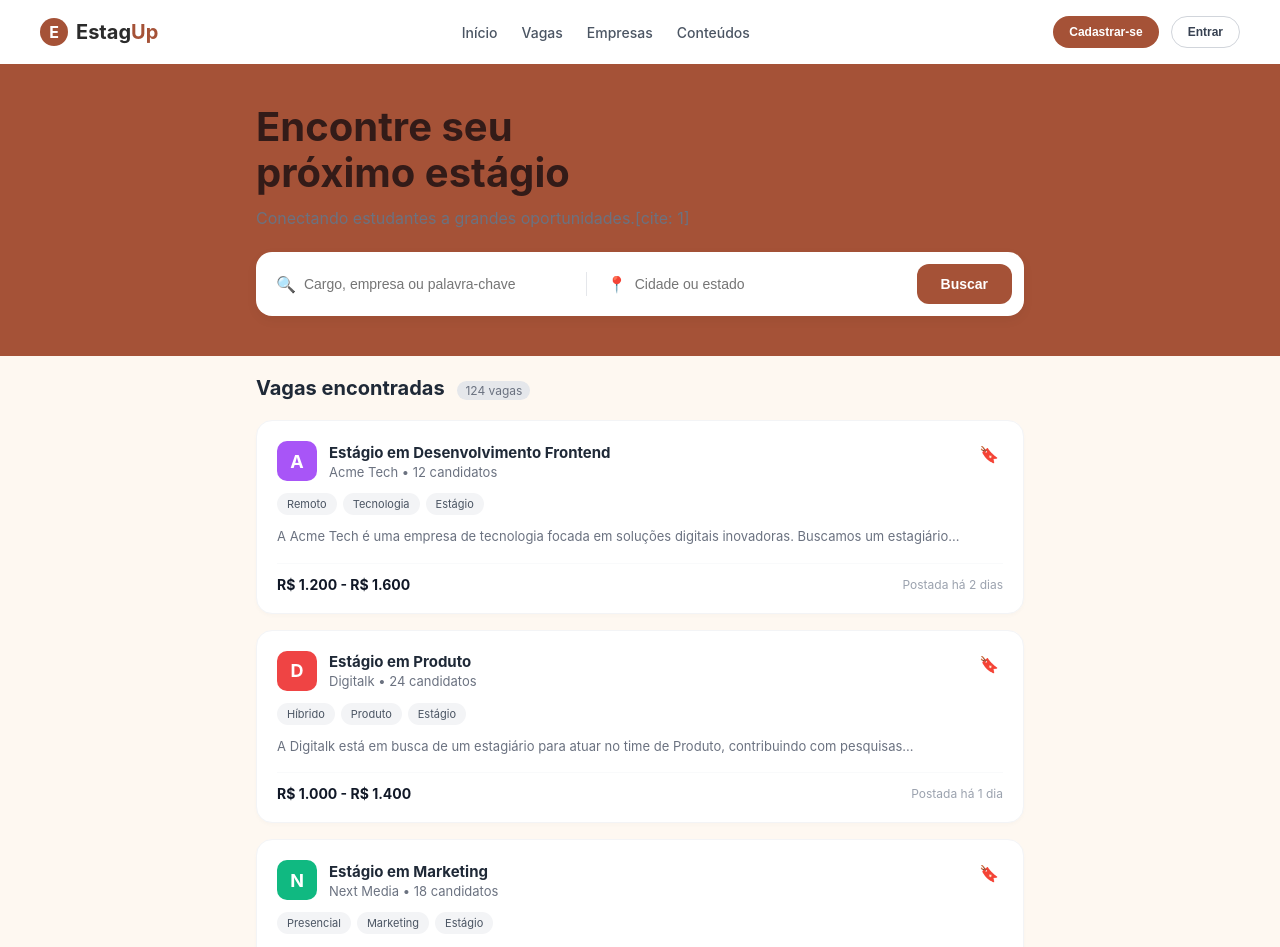
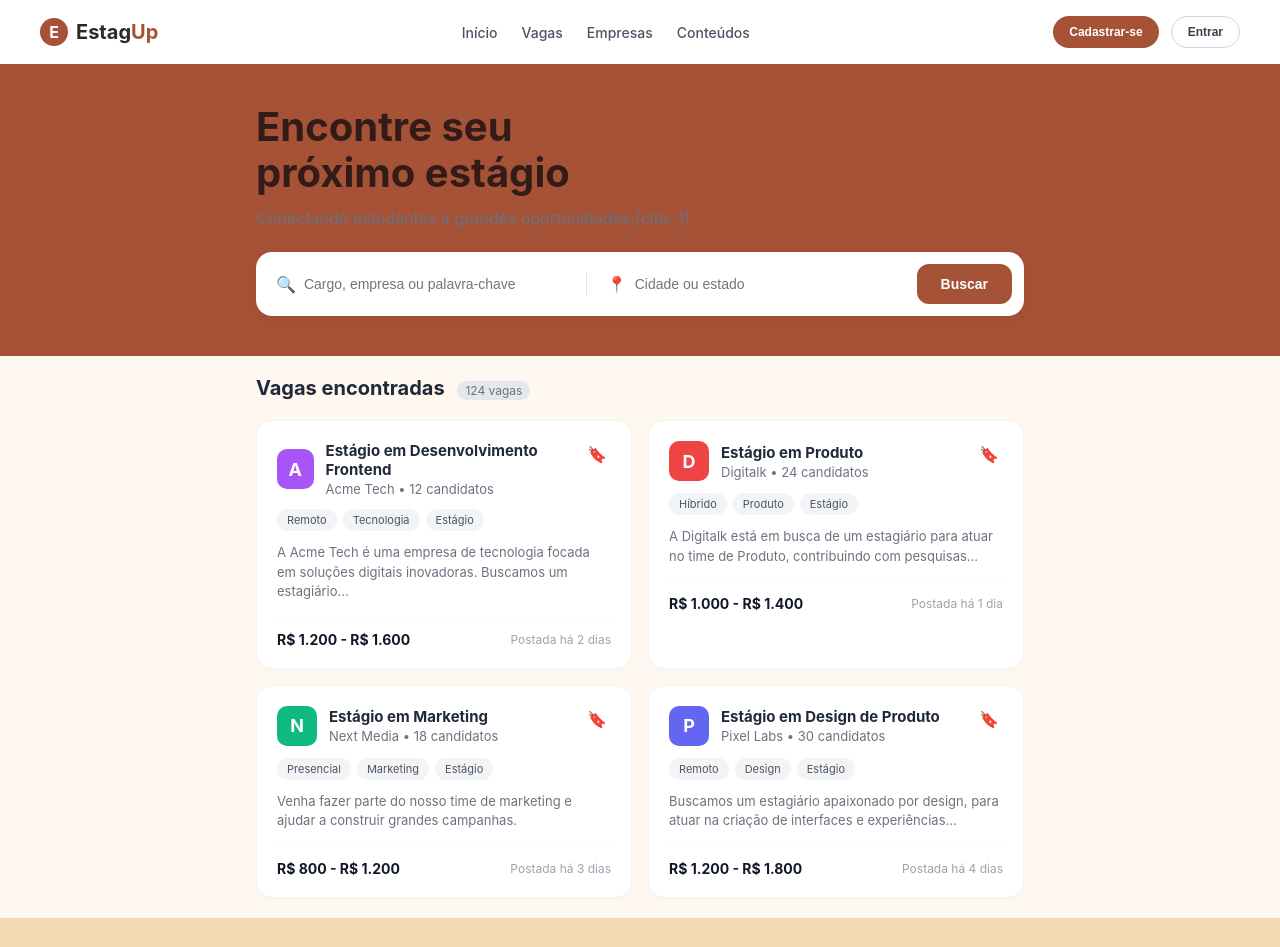
Before and after one commit to NataniarroM/ad_api_estagio, a React (Vite) app in the folder pages/: page / in a window 1280 px wide. Shown: the top 947 px of the page. Built offline with nearby package versions, Linux system fonts and the light colour scheme.

Commit message:
Update App.css

```diff
--- a/pages/src/App.css
+++ b/pages/src/App.css
@@ -195,9 +195,9 @@ body {
 }
 
 .jobs-grid {
-  display: flex;
-  flex-direction: column;
-  gap: 16px;
+ display: grid;
+  grid-template-columns: repeat(2, 1fr); /* Cria exatamente 2 colunas iguais */
+  gap: 16px; /* Espaçamento entre os cards */
 }
 
 /* Cartões de Vaga */
@@ -207,6 +207,8 @@ body {
   padding: 20px;
   border: 1px solid #F3F4F6;
   box-shadow: 0 2px 4px rgba(0, 0, 0, 0.02);
+  width: 500;
+  height: 200;
 }
 
 .job-card-header {
```
